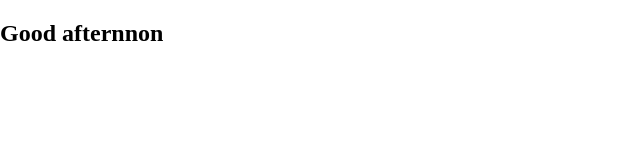
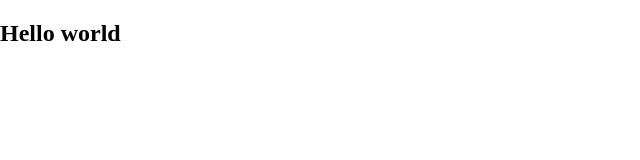
Before and after one commit to sbokowski/template-test, a plain HTML site: page index.html in a window 1280 px wide. Shown: the whole page, without its empty margins (0-640 px from the left). Drawn offline with Linux system fonts and the light colour scheme.

Commit message:
hello world

```diff
--- a/index.html
+++ b/index.html
@@ -21,7 +21,7 @@
     <link rel="stylesheet" href="style.css" />
   </head>
   <body>
-    <h2>Good afternnon</h2>
+    <h2>Hello world</h2>
     <!--  Scripot  -->
     <script src="script.js"></script>
   </body>
```
Also changed, not shown: help.txt.
